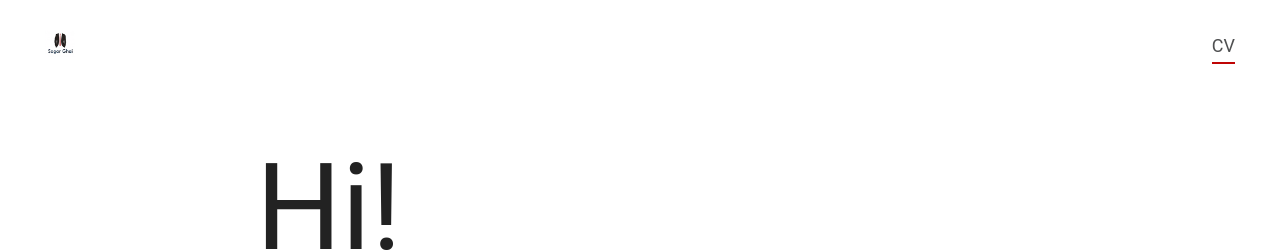
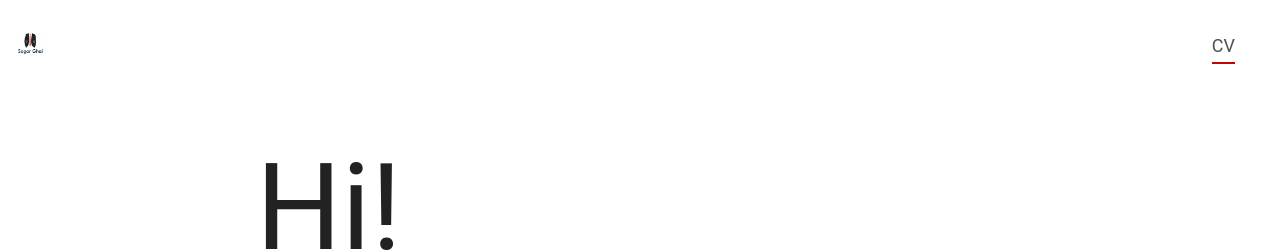
Before and after one commit to sagarghai/sagarghai.github.io, a Jekyll site: the page built from index.html, in a window 1280 px wide. Shown: the top 252 px of the page. Built offline with Jekyll 4.4.1, drawn with Linux system fonts in a browser that asks for light colours.

Commit message:
nav changes

```diff
--- a/css/main.css
+++ b/css/main.css
@@ -142,7 +142,8 @@ p {
 
 .nav-logo a {
     border: none;
-    padding: 30px;
+    margin-top: 30px;
+    margin-top: 30px;
 }
 
 .nav-menu {
```
